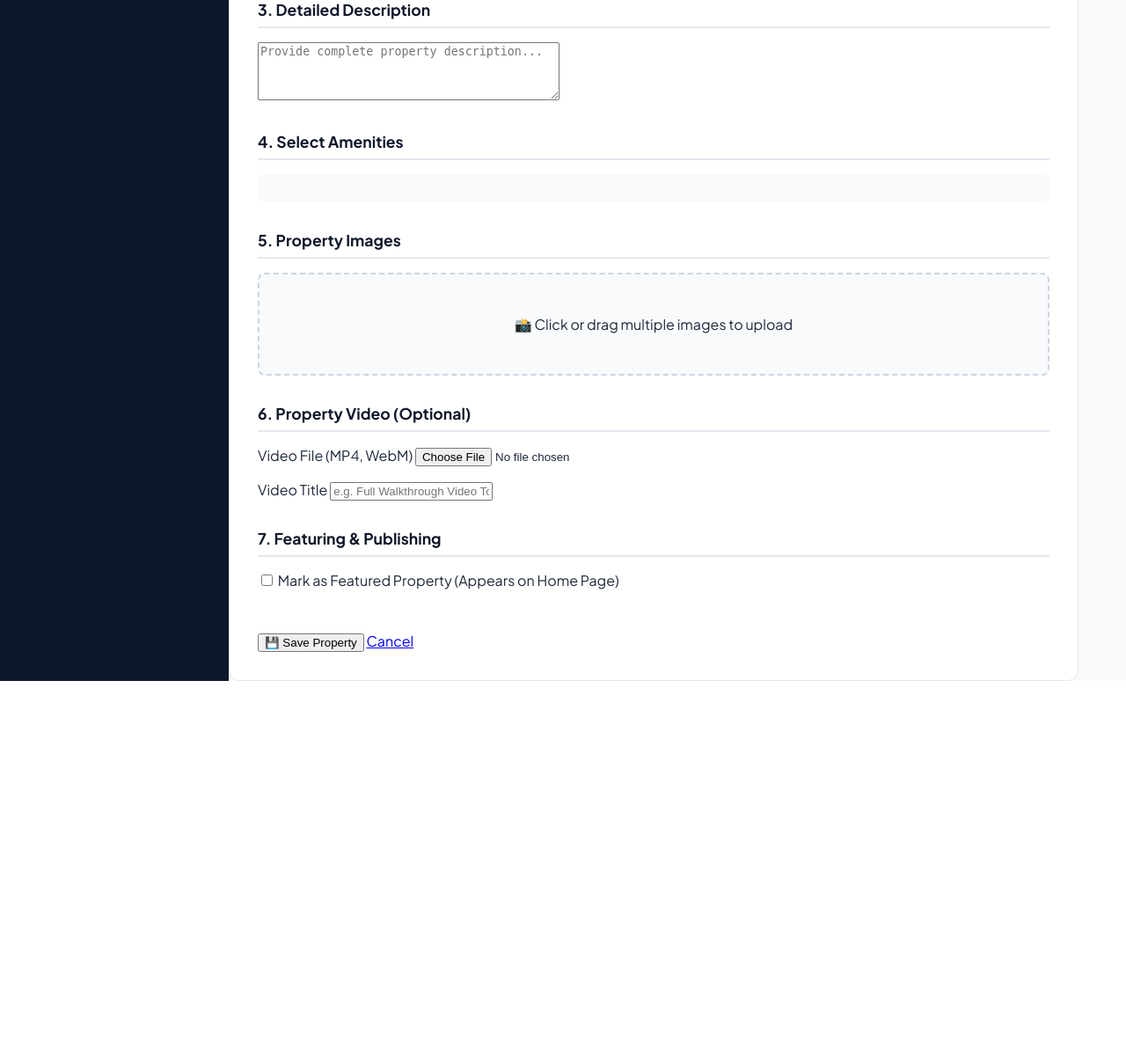
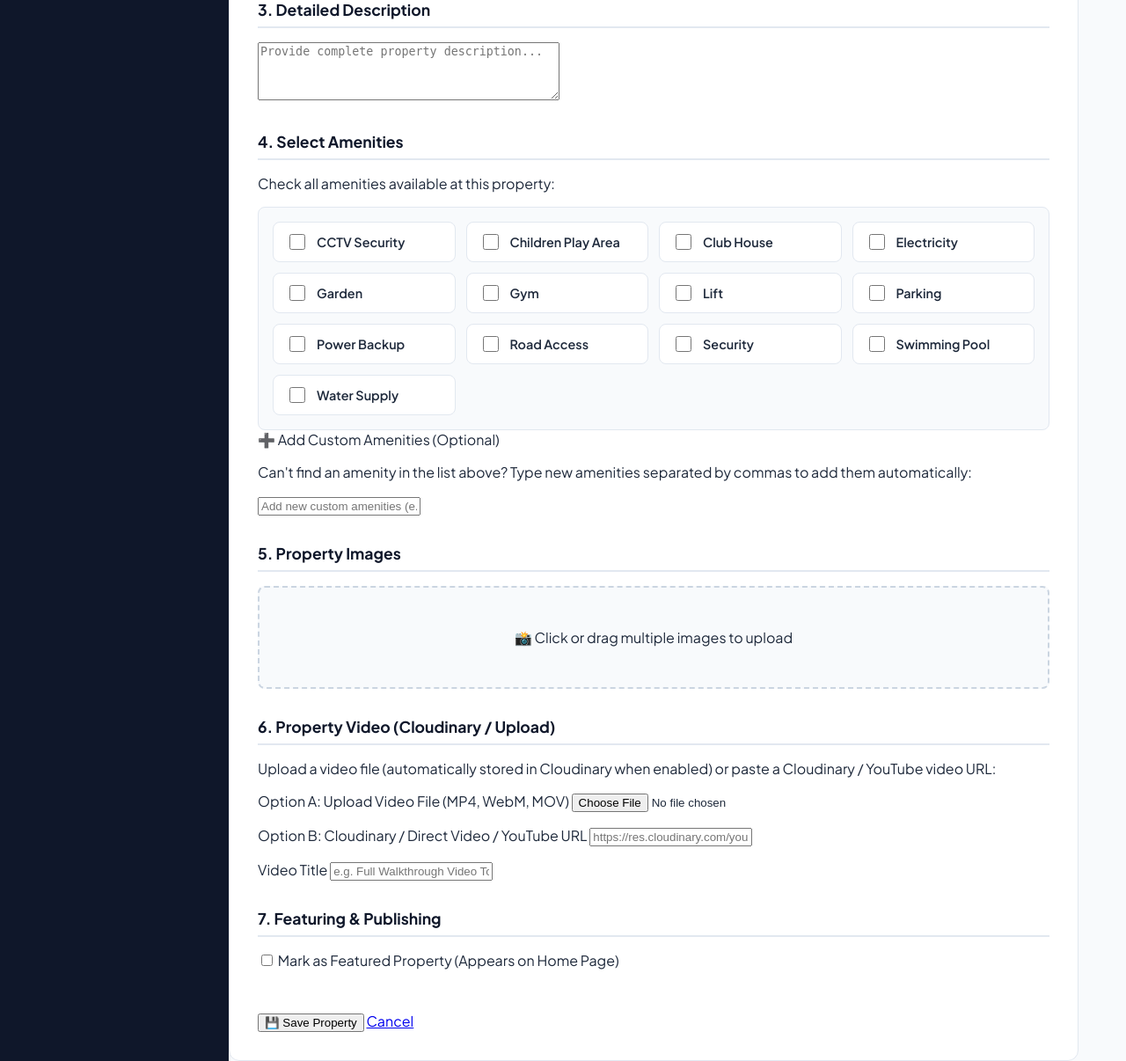
Before and after one commit to tejaspingale40-source/real-estate, a Django app: page /dashboard/properties/add/ in a window 1280 px wide. Shown: the part 538-1744 px from the top of the page at 88% size. Before the commit the page ends 1312 px from the top, so only its background shows below. Run offline with Django 4.2, Linux system fonts and the light colour scheme; the visitor is signed in with stand-in values (Sample User, id 1); data comes from the database, SQL or seed files in the repository; data that the repository does not hold is empty.

Commit message:
property

```diff
--- a/config/urls.py
+++ b/config/urls.py
@@ -26,6 +26,7 @@ urlpatterns = [
     path('dashboard/properties/<int:pk>/edit/', prop_views.dashboard_property_edit, name='dashboard_property_edit'),
     path('dashboard/properties/<int:pk>/delete/', prop_views.dashboard_property_delete, name='dashboard_property_delete'),
     path('dashboard/properties/images/<int:pk>/delete/', prop_views.dashboard_property_image_delete, name='dashboard_property_image_delete'),
+    path('dashboard/properties/videos/<int:pk>/delete/', prop_views.dashboard_property_video_delete, name='dashboard_property_video_delete'),
 
     # Enquiries Dashboard routes
     path('', include('enquiries.urls')),
--- a/properties/forms.py
+++ b/properties/forms.py
@@ -5,9 +5,21 @@ from .models import Property, PropertyImage, PropertyVideo, Amenity
 class PropertyForm(forms.ModelForm):
     amenities = forms.ModelMultipleChoiceField(
         queryset=Amenity.objects.all(),
-        widget=forms.CheckboxSelectMultiple(attrs={'class': 'amenity-checkbox'}),
+        widget=forms.CheckboxSelectMultiple(attrs={'class': 'amenity-checkbox-input'}),
         required=False
     )
+    custom_amenities = forms.CharField(
+        required=False,
+        widget=forms.TextInput(attrs={
+            'class': 'form-control',
+            'placeholder': 'Add new custom amenities (e.g. Solar Panels, CCTV, EV Charger - separate with commas)'
+        }),
+        help_text="Separate multiple new amenities with commas"
+    )
+
+    def __init__(self, *args, **kwargs):
+        super().__init__(*args, **kwargs)
+        self.fields['amenities'].queryset = Amenity.objects.all()
 
     class Meta:
         model = Property
@@ -48,9 +60,10 @@ class PropertyImageForm(forms.ModelForm):
 class PropertyVideoForm(forms.ModelForm):
     class Meta:
         model = PropertyVideo
-        fields = ['video', 'title']
+        fields = ['video', 'video_url', 'title']
         widgets = {
             'video': forms.ClearableFileInput(attrs={'class': 'form-control'}),
+            'video_url': forms.URLInput(attrs={'class': 'form-control', 'placeholder': 'e.g. https://res.cloudinary.com/... or https://youtube.com/...'}),
             'title': forms.TextInput(attrs={'class': 'form-control', 'placeholder': 'Video Title (Optional)'}),
         }
 
--- a/properties/views.py
+++ b/properties/views.py
@@ -211,12 +211,46 @@ def dashboard_property_list(request):
     return render(request, 'dashboard/property_list.html', {'properties': properties})
 
 
+def ensure_default_amenities():
+    if not Amenity.objects.exists():
+        default_list = [
+            ("Parking", "fa-parking"),
+            ("Garden", "fa-tree"),
+            ("Security", "fa-shield"),
+            ("Water Supply", "fa-tint"),
+            ("Electricity", "fa-bolt"),
+            ("Road Access", "fa-road"),
+            ("Gym", "fa-dumbbell"),
+            ("Swimming Pool", "fa-swimming-pool"),
+            ("Lift", "fa-elevator"),
+            ("Power Backup", "fa-plug"),
+            ("CCTV Security", "fa-video"),
+            ("Club House", "fa-users"),
+            ("Children Play Area", "fa-child"),
+        ]
+        for name, icon in default_list:
+            Amenity.objects.get_or_create(name=name, defaults={'icon': icon})
+
+
 @staff_member_required(login_url='dashboard_login')
 def dashboard_property_add(request):
+    ensure_default_amenities()
     if request.method == 'POST':
         form = PropertyForm(request.POST, request.FILES)
         if form.is_valid():
             property_obj = form.save()
+
+            # Process custom amenities
+            custom_amenities_raw = request.POST.get('custom_amenities', '').strip()
+            if custom_amenities_raw:
+                new_amenities = []
+                for item in custom_amenities_raw.split(','):
+                    clean_name = item.strip()
+                    if clean_name:
+                        amenity_obj, _ = Amenity.objects.get_or_create(name=clean_name)
+                        new_amenities.append(amenity_obj)
+                if new_amenities:
+                    property_obj.amenities.add(*new_amenities)
 
             # Process uploaded images (multiple files support)
             images = request.FILES.getlist('images')
@@ -228,20 +262,22 @@ def dashboard_property_add(request):
                     order=index
                 )
 
-            # Process uploaded video
+            # Process uploaded video or video URL
             video_file = request.FILES.get('video')
-            if video_file:
-                video_title = request.POST.get('video_title', property_obj.title + " Video")
+            video_url = request.POST.get('video_url', '').strip()
+            if video_file or video_url:
+                video_title = request.POST.get('video_title', '').strip() or f"{property_obj.title} Video"
                 PropertyVideo.objects.create(
                     property=property_obj,
-                    video=video_file,
+                    video=video_file if video_file else None,
+                    video_url=video_url if video_url else None,
                     title=video_title
                 )
 
             messages.success(request, f"Property '{property_obj.title}' created successfully!")
             return redirect('dashboard_properties')
         else:
-            messages.error(request, "Failed to create property. Please check the form errors.")
+            messages.error(request, "Failed to create property. Please check form errors.")
     else:
         form = PropertyForm()
 
@@ -255,11 +291,24 @@ def dashboard_property_add(request):
 
 @staff_member_required(login_url='dashboard_login')
 def dashboard_property_edit(request, pk):
+    ensure_default_amenities()
     property_obj = get_object_or_404(Property, pk=pk)
     if request.method == 'POST':
         form = PropertyForm(request.POST, request.FILES, instance=property_obj)
         if form.is_valid():
             property_obj = form.save()
+
+            # Process custom amenities
+            custom_amenities_raw = request.POST.get('custom_amenities', '').strip()
+            if custom_amenities_raw:
+                new_amenities = []
+                for item in custom_amenities_raw.split(','):
+                    clean_name = item.strip()
+                    if clean_name:
+                        amenity_obj, _ = Amenity.objects.get_or_create(name=clean_name)
+                        new_amenities.append(amenity_obj)
+                if new_amenities:
+                    property_obj.amenities.add(*new_amenities)
 
             # Process new images if uploaded
             images = request.FILES.getlist('images')
@@ -273,13 +322,15 @@ def dashboard_property_edit(request, pk):
                         order=existing_count + index
                     )
 
-            # Process new video if uploaded
+            # Process new video if uploaded or URL provided
             video_file = request.FILES.get('video')
-            if video_file:
-                video_title = request.POST.get('video_title', property_obj.title + " Video")
+            video_url = request.POST.get('video_url', '').strip()
+            if video_file or video_url:
+                video_title = request.POST.get('video_title', '').strip() or f"{property_obj.title} Video"
                 PropertyVideo.objects.create(
                     property=property_obj,
-                    video=video_file,
+                    video=video_file if video_file else None,
+                    video_url=video_url if video_url else None,
                     title=video_title
                 )
 
@@ -330,6 +381,16 @@ def dashboard_property_image_delete(request, pk):
 
 
 @staff_member_required(login_url='dashboard_login')
+def dashboard_property_video_delete(request, pk):
+    video_obj = get_object_or_404(PropertyVideo, pk=pk)
+    property_id = video_obj.property.id
+    if request.method == 'POST':
+        video_obj.delete()
+        messages.success(request, "Video deleted successfully.")
+    return redirect('dashboard_property_edit', pk=property_id)
+
+
+@staff_member_required(login_url='dashboard_login')
 def dashboard_site_settings(request):
     site_settings, created = SiteSettings.objects.get_or_create(id=1)
     if request.method == 'POST':
--- a/static/css/dashboard.css
+++ b/static/css/dashboard.css
@@ -251,6 +251,44 @@ body.dashboard-body {
     background: #f8fafc;
     padding: 16px;
     border-radius: 8px;
+    border: 1px solid var(--dash-border);
+}
+
+.amenities-checkbox-grid ul,
+.amenities-checkbox-grid div#id_amenities {
+    display: contents;
+    list-style: none;
+    padding: 0;
+    margin: 0;
+}
+
+.amenities-checkbox-grid li,
+.amenities-checkbox-grid label {
+    display: flex;
+    align-items: center;
+    gap: 10px;
+    background: #ffffff;
+    padding: 10px 14px;
+    border-radius: 8px;
+    border: 1px solid #e2e8f0;
+    cursor: pointer;
+    font-size: 0.9rem;
+    font-weight: 600;
+    color: var(--dash-text);
+    transition: all 0.2s ease;
+    user-select: none;
+}
+
+.amenities-checkbox-grid label:hover {
+    border-color: var(--dash-accent);
+    background-color: #f0f7ff;
+}
+
+.amenities-checkbox-grid input[type="checkbox"] {
+    width: 18px;
+    height: 18px;
+    accent-color: var(--dash-accent);
+    cursor: pointer;
 }
 
 .upload-dropzone {
--- a/templates/dashboard/property_form.html
+++ b/templates/dashboard/property_form.html
@@ -137,8 +137,15 @@
                     <!-- AMENITIES -->
                     <div class="form-section margin-top-lg">
                         <h3 class="form-section-title">4. Select Amenities</h3>
-                        <div class="amenities-checkbox-grid">
+                        <p class="form-help-text text-muted mb-3">Check all amenities available at this property:</p>
+                        <div class="amenities-checkbox-grid mb-4">
                             {{ form.amenities }}
+                        </div>
+
+                        <div class="custom-amenities-box p-3 bg-light rounded-3 border">
+                            <label class="fw-bold mb-1 text-dark">➕ Add Custom Amenities (Optional)</label>
+                            <p class="small text-muted mb-2">Can't find an amenity in the list above? Type new amenities separated by commas to add them automatically:</p>
+                            {{ form.custom_amenities }}
                         </div>
                     </div>
 
@@ -153,13 +160,19 @@
                         <div id="imagePreviewContainer" class="image-preview-grid margin-top-md"></div>
                     </div>
 
-                    <!-- VIDEO UPLOAD -->
+                    <!-- VIDEO UPLOAD (CLOUDINARY SUPPORT) -->
                     <div class="form-section margin-top-lg">
-                        <h3 class="form-section-title">6. Property Video (Optional)</h3>
+                        <h3 class="form-section-title">6. Property Video (Cloudinary / Upload)</h3>
+                        <p class="form-help-text text-muted mb-3">Upload a video file (automatically stored in Cloudinary when enabled) or paste a Cloudinary / YouTube video URL:</p>
+
                         <div class="form-grid">
                             <div class="form-group col-full">
-                                <label>Video File (MP4, WebM)</label>
-                                <input type="file" name="video" id="videoInput" accept="video/mp4,video/webm" class="form-control">
+                                <label>Option A: Upload Video File (MP4, WebM, MOV)</label>
+                                <input type="file" name="video" id="videoInput" accept="video/mp4,video/webm,video/quicktime,video/*" class="form-control">
+                            </div>
+                            <div class="form-group col-full">
+                                <label>Option B: Cloudinary / Direct Video / YouTube URL</label>
+                                <input type="url" name="video_url" class="form-control" placeholder="https://res.cloudinary.com/your-cloud-name/video/upload/sample.mp4">
                             </div>
                             <div class="form-group col-full">
                                 <label>Video Title</label>
@@ -168,8 +181,26 @@
                         </div>
 
                         {% if property and property.videos.all %}
-                        <div class="margin-top-sm">
-                            <p><strong>Current Video:</strong> {{ property.videos.first.title|default:"Video File" }}</p>
+                        <div class="margin-top-md p-3 border rounded bg-white shadow-sm">
+                            <h4 class="mb-3 fs-6 fw-bold">Current Property Videos:</h4>
+                            <div class="videos-list d-flex flex-column gap-3">
+                                {% for vid in property.videos.all %}
+                                <div class="video-item-card d-flex align-items-center justify-content-between p-2 border rounded bg-light">
+                                    <div>
+                                        <strong>🎬 {{ vid.title|default:"Property Tour Video" }}</strong>
+                                        {% if vid.get_video_url %}
+                                        <div class="small text-muted mt-1">
+                                            <a href="{{ vid.get_video_url }}" target="_blank" class="text-primary text-decoration-underline">View Video Source &rarr;</a>
+                                        </div>
+                                        {% endif %}
+                                    </div>
+                                    <form action="{% url 'dashboard_property_video_delete' pk=vid.id %}" method="POST" class="d-inline" onsubmit="return confirm('Are you sure you want to delete this video?');">
+                                        {% csrf_token %}
+                                        <button type="submit" class="btn btn-sm btn-outline-danger" title="Delete Video">&times; Delete</button>
+                                    </form>
+                                </div>
+                                {% endfor %}
+                            </div>
                         </div>
                         {% endif %}
                     </div>
```
Also changed, not shown: properties/models.py (+22 -1 lines), templates/properties/property_detail.html (+16 -7 lines), properties/migrations/0005_propertyvideo_video_url_alter_propertyvideo_video.py (added), 1 other file.
